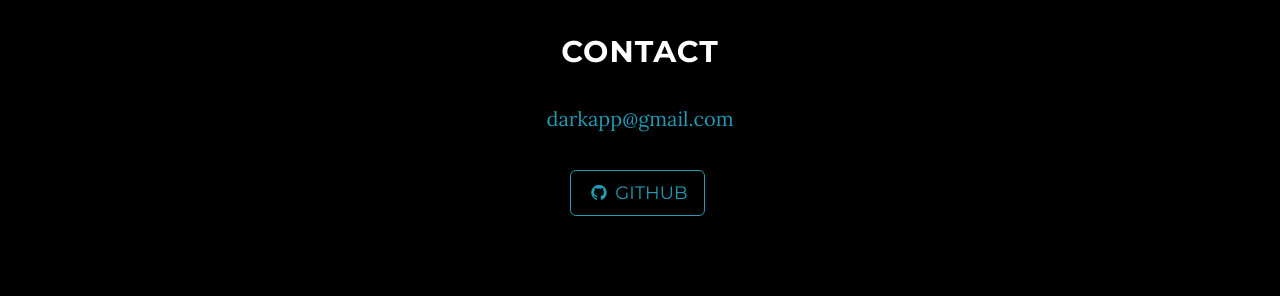
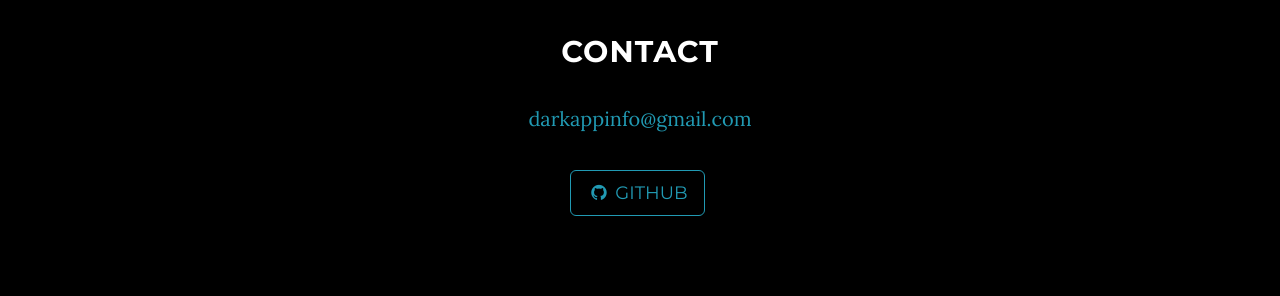
Before and after one commit to haighis/darkapp.io, a Jekyll site: the page built from index.html, in a window 1280 px wide and 900 px high, scrolled down 1486 px. Shown: the part 527-823 px from the top of the window. Built offline with Jekyll 4.4.1, drawn with Linux system fonts in a browser that asks for light colours.

Commit message:
Update config
Add correct email address

```diff
--- a/_config.yml
+++ b/_config.yml
@@ -1,6 +1,6 @@
 # Site settings
 title: dark
-email: darkapp@gmail.com
+email: darkappinfo@gmail.com
 url: https://darkapp.github.io
 description: "Private. Secure. Social. & Open Source"
 
```
